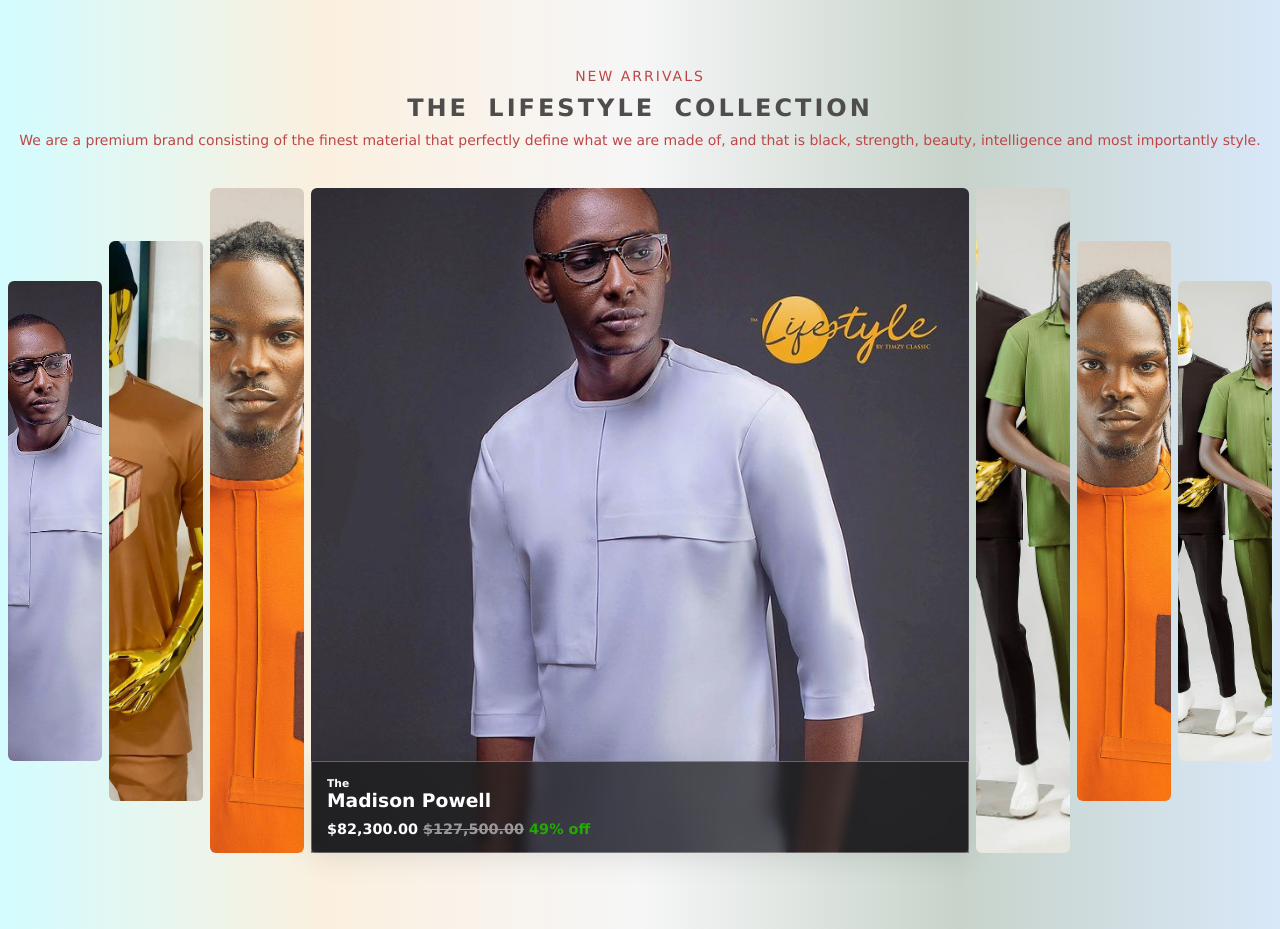
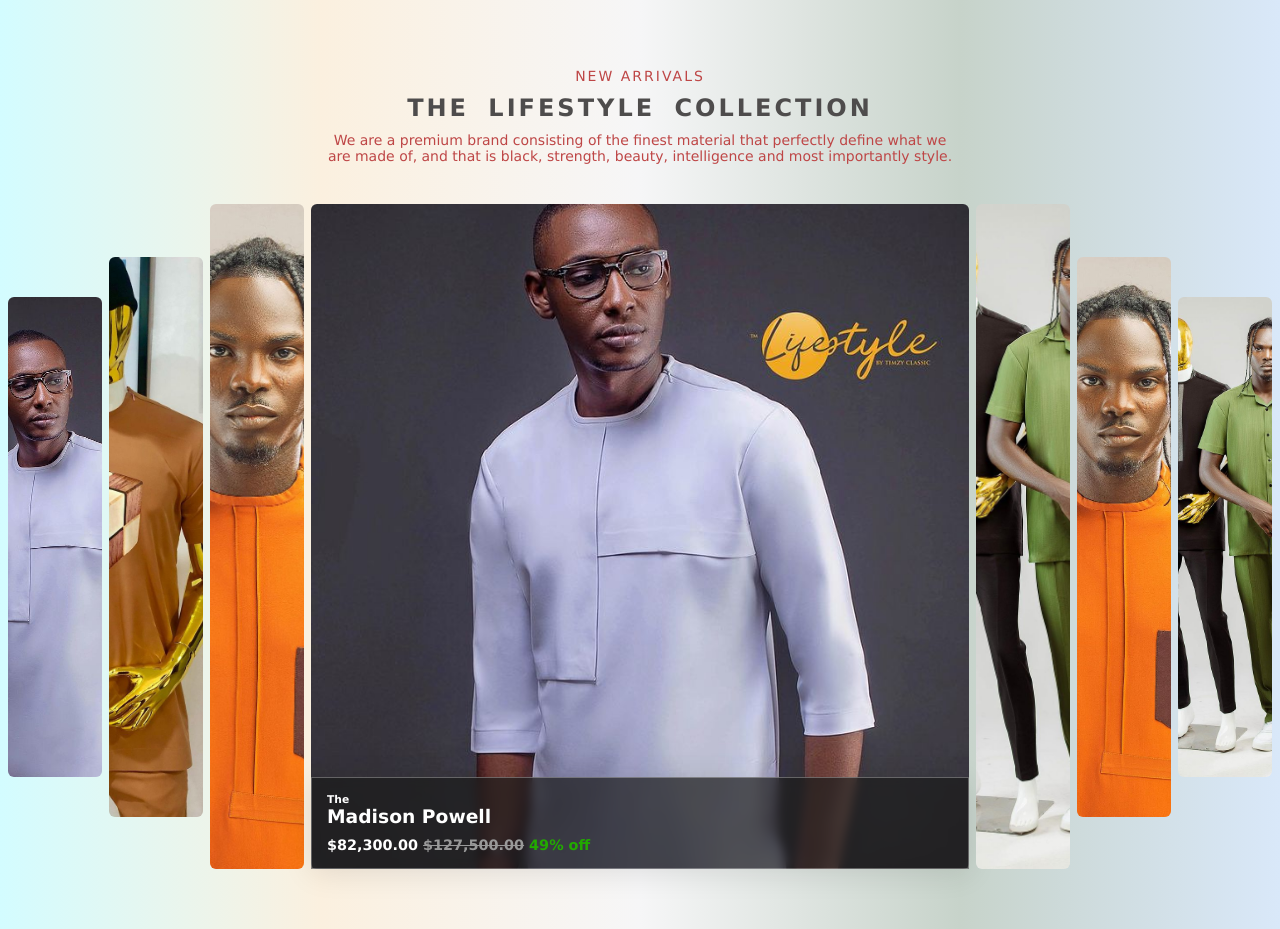
Before and after one commit to yakubu-josiah/TimzyClassic_client, a React (Create React App) app in the folder client/: page / in a window 1280 px wide. Shown: the part 1640-2569 px from the top of the page. Built offline with nearby package versions, Linux system fonts and the light colour scheme.

Commit message:
style: fix on the CS.introduction paragraph

```diff
--- a/client/src/components/UI/CollectionSlide.css
+++ b/client/src/components/UI/CollectionSlide.css
@@ -4,6 +4,11 @@
     height: 100%;
     padding: 100px 8px;
     background: linear-gradient(to right, #d3fcff, #fbf0df, #f6f6f7, #c7d3ca, #d9e8f9);
+}
+
+.CS .CS_intro div {
+    margin: auto;
+    max-width: 800px;
 }
 
 .CS .CS_intro p{
@@ -32,6 +37,7 @@
     white-space: wrap;
     text-wrap: balance;
     margin-bottom: 40px;
+    padding: 0 10px;
 }
 
 .CS .CS_cont {
```
